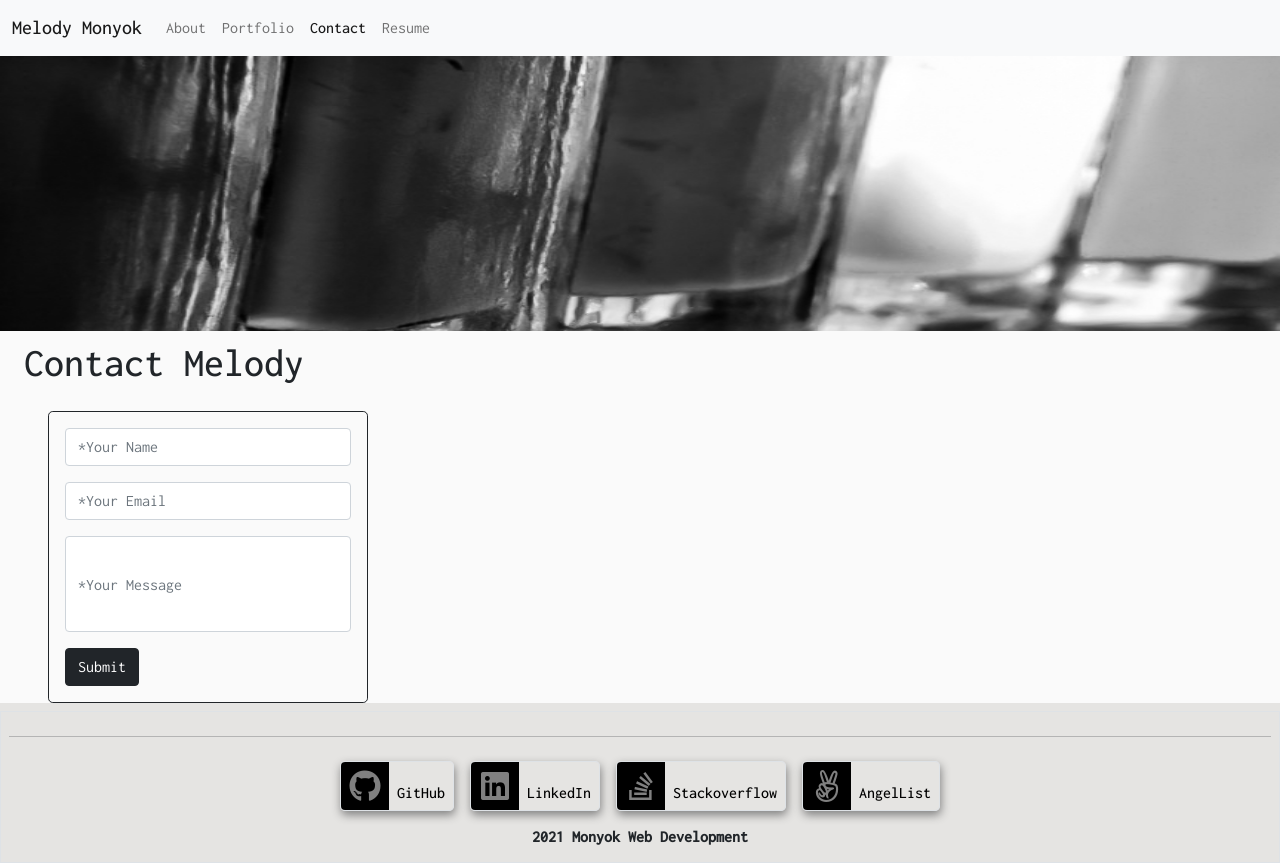
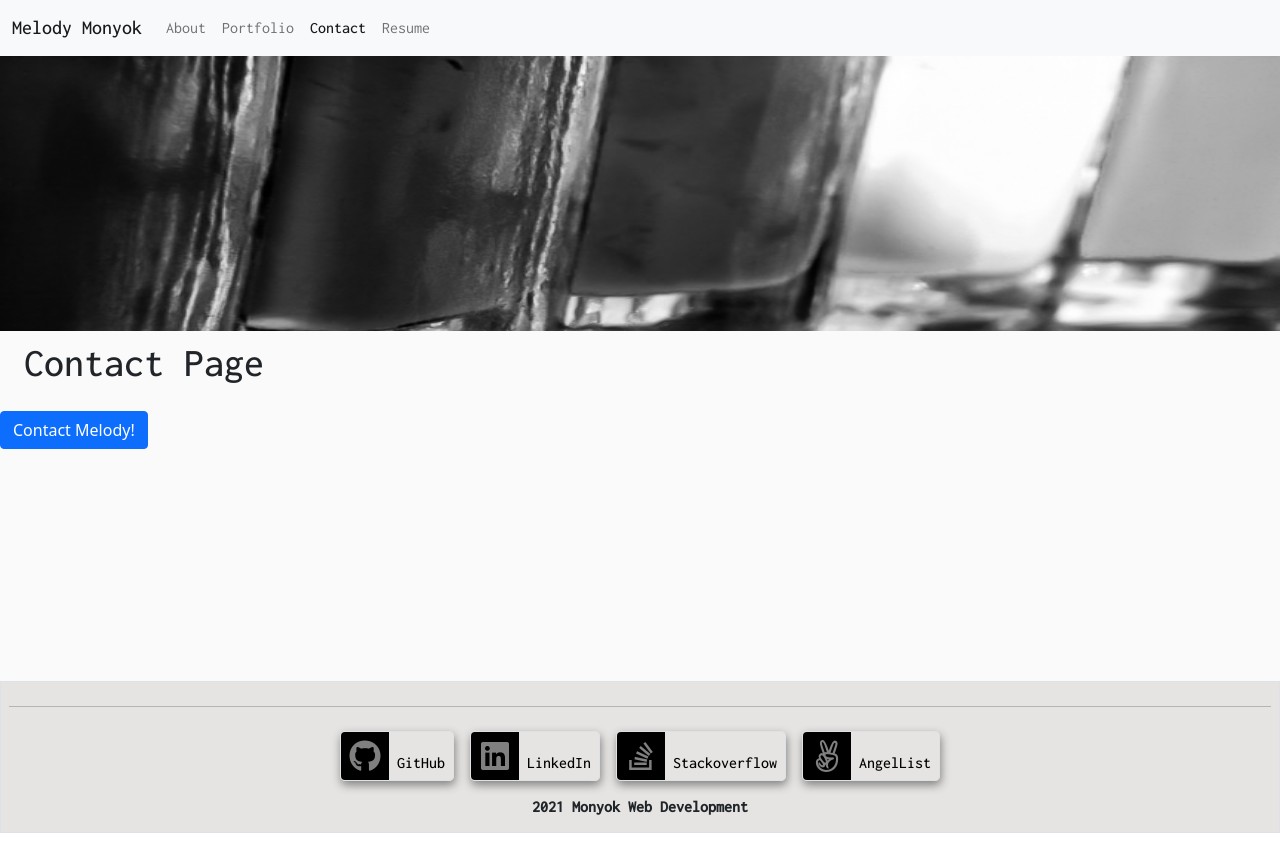
Before and after one commit to mmonyok/reactPortfolio, a React (Create React App) app in the folder client/: page /contact in a window 1280 px wide. After the commit the page ends 833 px from the top, so only its background shows below. Built offline with nearby package versions, Linux system fonts and the light colour scheme.

Commit message:
Updated styling of form within a modal.

```diff
--- a/client/package.json
+++ b/client/package.json
@@ -7,8 +7,9 @@
     "@testing-library/jest-dom": "^5.14.1",
     "@testing-library/react": "^11.2.7",
     "@testing-library/user-event": "^12.8.3",
-    "bootstrap": "^5.1.1",
+    "bootstrap": "^5.1.3",
     "react": "^17.0.2",
+    "react-bootstrap": "^2.0.2",
     "react-dom": "^17.0.2",
     "react-router-dom": "^5.3.0",
     "react-scripts": "4.0.3",
--- a/client/src/assets/styles/Contact.css
+++ b/client/src/assets/styles/Contact.css
@@ -16,6 +16,19 @@
 }
 
 .font-heavy {
-  font-family: 'Inconsolata', monospace;
-  font-weight: 500;
+  font-family: 'Inconsolata', monospace !important;
+  font-weight: 500 !important;
 }
+
+.contactLink {
+  text-decoration: none;
+  color: black;
+}
+
+.contactLink:hover {
+  color: gray;
+}
+
+#email {
+  font-style: italic;
+}
--- a/client/src/components/pages/Contact.js
+++ b/client/src/components/pages/Contact.js
@@ -1,8 +1,37 @@
 import React, { useState } from 'react';
 import "../../assets/styles/Contact.css";
 import { validateEmail } from '../../utils/helpers';
+import { Modal, Button } from 'react-bootstrap';
 
-export default function Contact() {
+/* function emailStatusModal(props) {
+  return (
+    <Modal
+      {...props}
+      size="lg"
+      aria-labelledby="contained-modal-title-vcenter"
+      centered
+    >
+      <Modal.Header closeButton>
+        <Modal.Title id="contained-modal-title-vcenter">
+          Modal heading
+        </Modal.Title>
+      </Modal.Header>
+      <Modal.Body>
+        <h4>Centered Modal</h4>
+        <p>
+          Cras mattis consectetur purus sit amet fermentum. Cras justo odio,
+          dapibus ac facilisis in, egestas eget quam. Morbi leo risus, porta ac
+          consectetur ac, vestibulum at eros.
+        </p>
+      </Modal.Body>
+      <Modal.Footer>
+        <Button onClick={props.onHide}>Close</Button>
+      </Modal.Footer>
+    </Modal>
+  );
+} */
+
+function ContactForm(props) {
   // State variables for the fields in the form or error messages with initial value set to empty.
   const [name, setName] = useState('');
   const [email, setEmail] = useState('');
@@ -11,8 +40,6 @@ export default function Contact() {
   const [emailError, setEmailError] = useState('');
   const [messageError, setMessageError] = useState('');
   const [submitError, setSubmitError] = useState('');
-
-  const [status, setStatus] = useState("Submit");
 
   const handleInputChange = (e) => {
     // Getting the value and name of the input which triggered the change
@@ -71,7 +98,6 @@ export default function Contact() {
         setSubmitError("Email format incorrect.")
         return;
       }
-      setStatus("Sending...");
 
       let details = {
         name: name,
@@ -88,7 +114,6 @@ export default function Contact() {
       });
 
       const result = await response.json();
-      setStatus("Email Sent.");
       alert(result.status);
 
       setName('');
@@ -98,15 +123,39 @@ export default function Contact() {
       setEmailError('');
       setMessageError('');
       setSubmitError('');
+
+      props.onHide()
     } catch (err) {
       console.error(err);
     }
   };
 
   return (
-    <div className="my-2">
-      <h1 className="ms-4 mb-4 font-heavy">Contact Melody</h1>
-      <form className="form ms-5 w-25 border border-dark rounded-3 p-3 font">
+    <Modal
+      {...props}
+      size="lg"
+      aria-labelledby="contact-form"
+      centered
+    >
+      <Modal.Header closeButton>
+        <Modal.Title className="font-heavy" id="contact-form">
+          Contact Options
+        </Modal.Title>
+      </Modal.Header>
+      <Modal.Body>
+        <h4 className="font text-center">
+          <i className="far fa-envelope me-2"></i>
+          <a href="mailto:monyokwebdev@gmail.com" className="contactLink" id="email">
+            monyokwebdev@gmail.com
+          </a>
+        </h4>
+        <h4 className="font text-center">
+          <i className="fas fa-mobile-alt me-2"></i>
+          <a href="tel:6127921528" className="contactLink">
+            612-792-1528
+          </a>
+        </h4>
+        <form className="form font text-center">
           <input className="form-control"
             id="nameInput"
             value={name}
@@ -150,8 +199,9 @@ export default function Contact() {
               <p className="ms-3 mb-0 errorMsg">{messageError}</p>
             </div>
           )}
-        <button className="btn btn-dark mt-3"
-          type="submit" onClick={handleFormSubmit}>
+          <button className="btn btn-outline-dark mt-3 font-heavy"
+            type="submit"
+            onClick={handleFormSubmit}>
             Submit</button>
           {submitError && (
             <div>
@@ -159,6 +209,24 @@ export default function Contact() {
             </div>
           )}
         </form>
-    </div>
+      </Modal.Body>
+    </Modal>
   );
 };
+
+export default function Contact() {
+  const [modalShow, setModalShow] = useState(false);
+  return (
+    <div className="my-2">
+      <h1 className="ms-4 mb-4 font-heavy">Contact Page</h1>
+      <Button variant="primary" onClick={() => setModalShow(true)}>
+        Contact Melody!
+      </Button>
+
+      <ContactForm
+        show={modalShow}
+        onHide={() => setModalShow(false)}
+      />
+    </div>
+  )
+}
```
Also changed, not shown: 1 other file (tests, documents, lock files or other folders). Lines whose indentation alone changed are shown as unchanged.
